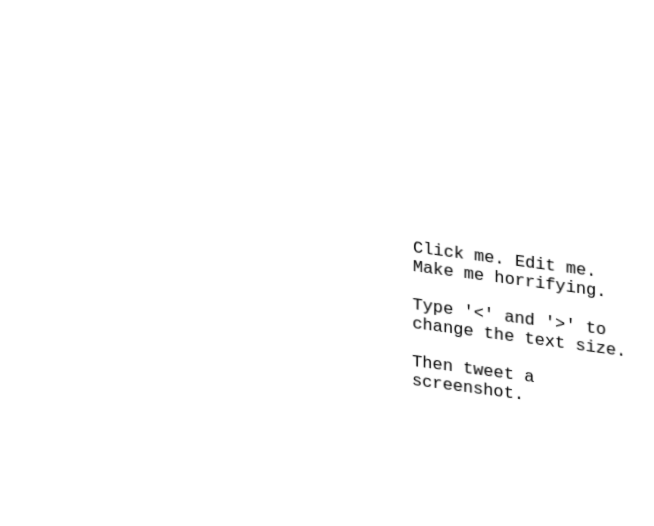
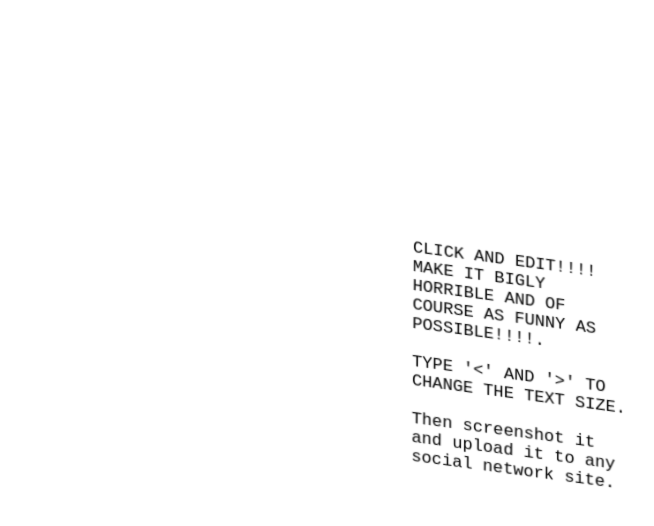
Before and after one commit to austinvernsonger/Trump-Executive-Order-Generator, a plain HTML site: page index.html in a window 1280 px wide. Shown: the part 96-622 px from the top of the page, without its empty margins (26-680 px from the left). Drawn offline with Linux system fonts and the light colour scheme.

Commit message:
Messed with the text
Signed-off-by: Austin Vern Songer <austinvernsonger@outlook.com>

```diff
--- a/index.html
+++ b/index.html
@@ -19,11 +19,11 @@
 <div style='margin: 50px; position: absolute; left: 0; top: 0; z-index: 50'>
 	<img src='index.jpg'/>
 	<div class='eo' id='eo' contenteditable onkeypress='keypress(event);' style='font-size: 17px;' spellcheck='false'>
-		Click me. Edit me. Make me horrifying.
+		CLICK AND EDIT!!!! MAKE IT BIGLY HORRIBLE AND OF COURSE AS FUNNY AS POSSIBLE!!!!.
 		<br/><br/>
-		Type '&lt;' and '&gt;' to change the text size.
+		TYPE '&lt;' AND '&gt;' TO CHANGE THE TEXT SIZE.
 		<br/><br/>
-		Then tweet a screenshot.
+		Then screenshot it and upload it to any social network site.
 	</div>
 </body>
 <script type='text/javascript'>
```
